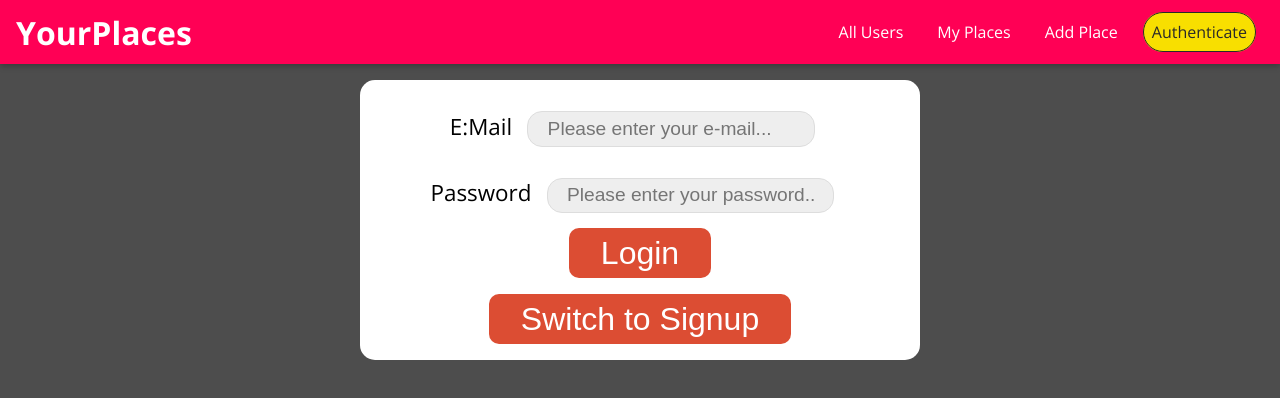
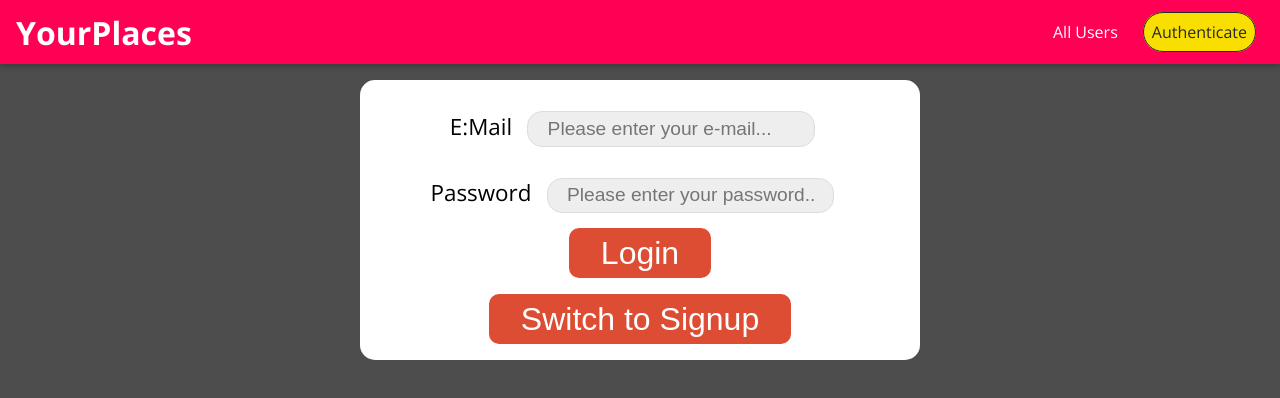
Before and after one commit to Pawliszakk/Places-Application, a Next.js app: page /auth in a window 1280 px wide. Shown: the top 398 px of the page. Built offline with nearby package versions, Linux system fonts and the light colour scheme.

Commit message:
added auth context file and conditionally rendering navlist items depending on isloggedin prop

```diff
--- a/components/layout/Navigation/Nav/NavLinks.jsx
+++ b/components/layout/Navigation/Nav/NavLinks.jsx
@@ -1,20 +1,27 @@
 import Link from 'next/link';
 import classes from './NavLinks.module.css';
 import { useRouter } from 'next/router';
+import { useContext } from 'react';
+import AuthContext from '../../../../context/auth-context';
 const NavLinks = () => {
 	const router = useRouter();
 	const currentPath = router.asPath;
 
+	const authCtx = useContext(AuthContext);
+	const isLoggedIn = authCtx.isLoggedIn;
+
 	const links = [
-		{ name: 'All Users', href: '/' },
-		{ name: 'My Places', href: '/u1/places' },
-		{ name: 'Add Place', href: '/places/new' },
-		{ name: 'Authenticate', href: '/auth' },
+		{ name: 'All Users', href: '/', show: true },
+		{ name: 'My Places', href: '/u1/places', show: isLoggedIn },
+		{ name: 'Add Place', href: '/places/new', show: isLoggedIn },
+		{ name: 'Authenticate', href: '/auth', show: !isLoggedIn },
 	];
 
 	return (
 		<ul className={classes.navLinks}>
-			{links.map((link) => (
+			{links.map((link) => {
+				if (link.show) {
+					return (
 						<li key={link.name}>
 							<Link
 								className={currentPath === link.href ? classes.active : null}
@@ -23,7 +30,9 @@ const NavLinks = () => {
 								{link.name}
 							</Link>
 						</li>
-			))}
+					);
+				}
+			})}
 		</ul>
 	);
 };
--- /dev/null
+++ b/context/auth-context.js
@@ -0,0 +1,26 @@
+import { createContext, useCallback, useState } from 'react';
+
+const AuthContext = createContext({
+	isLoggedIn: false,
+	login: () => {},
+	logout: () => {},
+});
+
+export const AuthContextProvider = ({ children }) => {
+	const [isLoggedIn, setIsLoggedIn] = useState(false);
+
+	const loginHandler = useCallback(() => {
+		setIsLoggedIn(true);
+	}, []);
+	const logoutHandler = useCallback(() => {
+		setIsLoggedIn(false);
+	}, []);
+
+	const context = { isLoggedIn, login: loginHandler, logout: logoutHandler };
+
+	return (
+		<AuthContext.Provider value={context}>{children}</AuthContext.Provider>
+	);
+};
+
+export default AuthContext;
--- a/src/pages/_app.js
+++ b/src/pages/_app.js
@@ -1,10 +1,13 @@
 import '@/styles/globals.css';
 import Layout from '../../components/layout/layout';
+import { AuthContextProvider } from '../../context/auth-context';
 
 export default function App({ Component, pageProps }) {
 	return (
-		<Layout>
-			<Component {...pageProps} />
-		</Layout>
+		<AuthContextProvider>
+			<Layout>
+				<Component {...pageProps} />
+			</Layout>
+		</AuthContextProvider>
 	);
 }
```
Lines whose indentation alone changed are shown as unchanged.
